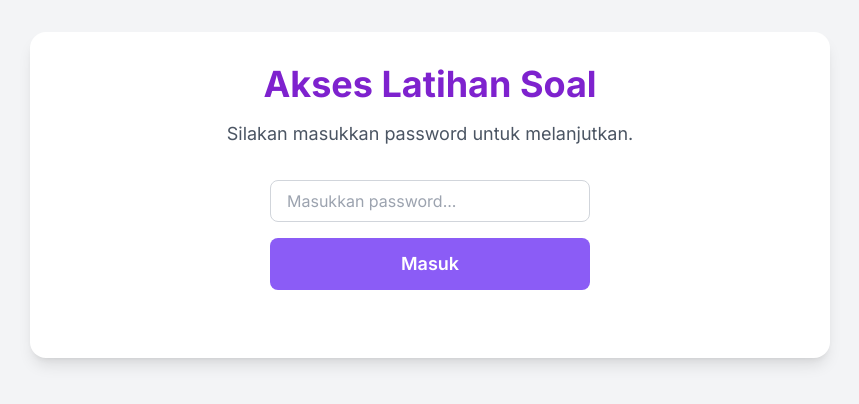
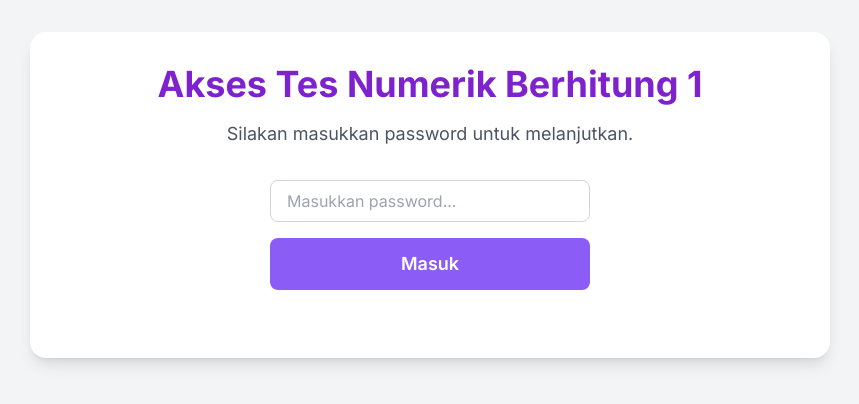
Before and after one commit to dhxo2/Tes-Numerik-Berhitung-1, a plain HTML site: page index.html in a window 1280 px wide. Shown: the whole page, without its empty margins (210-1069 px from the left). Drawn offline with nearby package versions, Linux system fonts and the light colour scheme.

Commit message:
Update index.html

```diff
--- a/index.html
+++ b/index.html
@@ -113,7 +113,7 @@
 <body class="text-gray-800">
 
     <div id="password-screen" class="quiz-container text-center">
-        <h1 class="text-4xl font-bold text-purple-700 mb-4">Akses Latihan Soal</h1>
+        <h1 class="text-4xl font-bold text-purple-700 mb-4">Akses Tes Numerik Berhitung 1</h1>
         <p class="text-lg text-gray-600 mb-8">Silakan masukkan password untuk melanjutkan.</p>
         <div class="max-w-xs mx-auto">
             <input type="password" id="password-input" class="w-full px-4 py-2 border border-gray-300 rounded-lg mb-4 focus:outline-none focus:ring-2 focus:ring-purple-500" placeholder="Masukkan password...">
```
